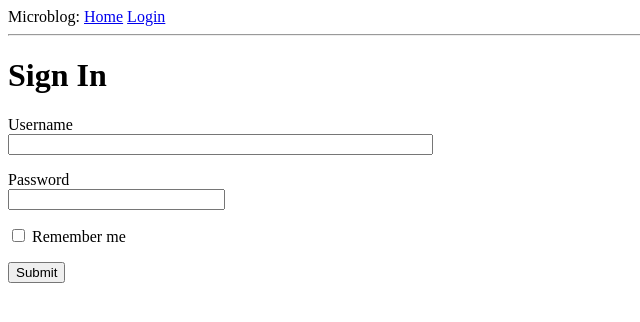
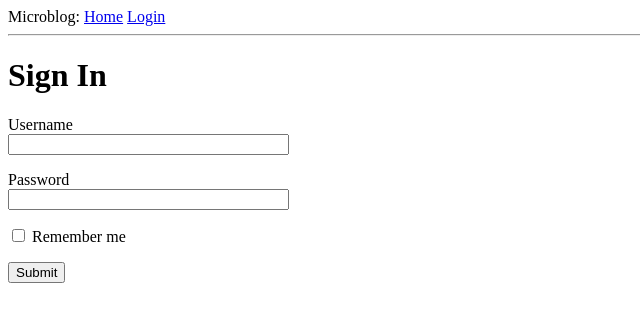
Before and after one commit to prashantssingh/flaskapp, a Flask app: template contactapp/templates/login.html in a window 1280 px wide. Shown: the top 322 px of the page, without its empty margins (0-640 px from the left). Run offline with Flask 2, Linux system fonts and the light colour scheme; the template is opened without the code that fills it: most values are stand-ins (such as "Sample title", 1, 10 or a date in 2020); form fields are guessed from the names that the template uses.

Commit message:
contactapp: improve form validation

```diff
--- a/contactapp/templates/login.html
+++ b/contactapp/templates/login.html
@@ -6,11 +6,17 @@
         {{ form.hidden_tag() }}
         <p>
             {{ form.username.label }}<br>
-            {{ form.username(size=50) }}
+            {{ form.username(size=32) }}<br>
+            {% for error in form.username.errors %}
+            <span style="color: red;">[{{ error }}]</span>
+            {% endfor %}
         </p>
         <p>
             {{ form.password.label }}<br>
-            {{ form.password(size=24) }}
+            {{ form.password(size=32) }}<br>
+            {% for error in form.password.errors %}
+            <span style="color: red;">[{{ error }}]</span>
+            {% endfor %}
         </p>
         <p>{{ form.remember_me() }} {{ form.remember_me.label }}</p>
         <p>{{ form.submit() }}</p>
```
